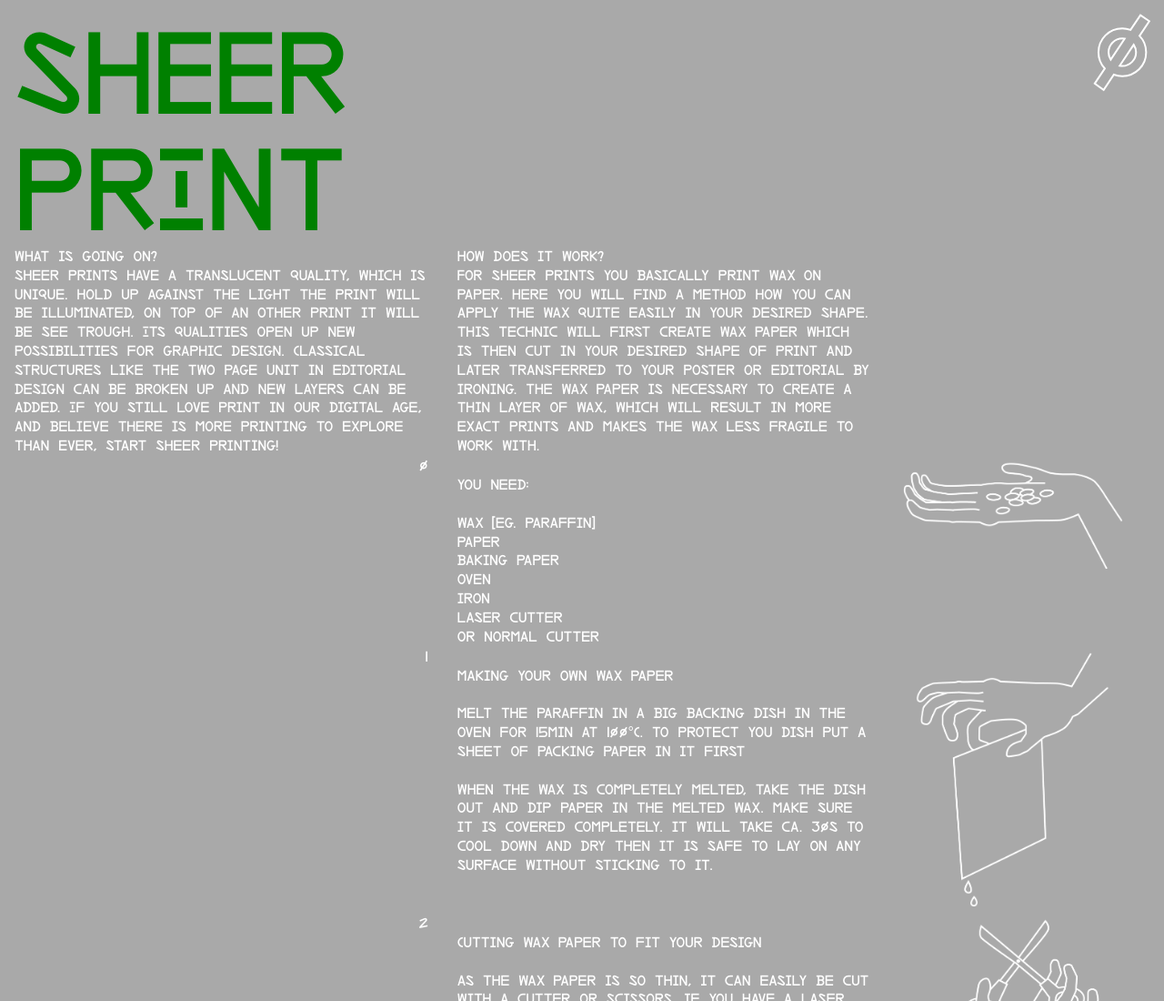
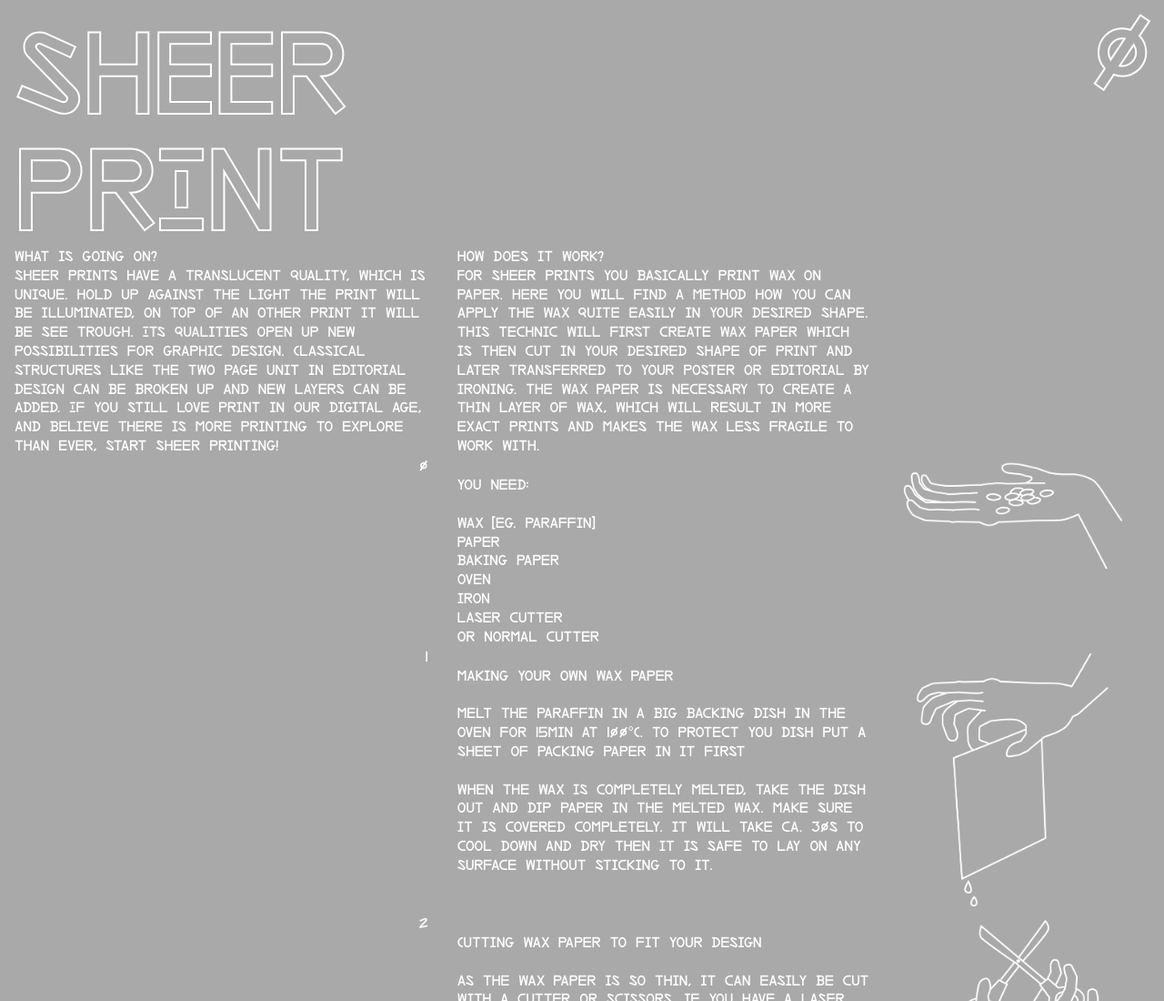
Before and after one commit to helenaappenzeller/sheerprint, a plain HTML site: page enter.html in a window 1280 px wide. Shown: the top 1100 px of the page at 91% size. Drawn offline with Linux system fonts and the light colour scheme.

Commit message:
Update main.css

```diff
--- a/styles/main.css
+++ b/styles/main.css
@@ -13,7 +13,10 @@ body {
 
 .t{ font-family: 'lincoln', sans-serif;
     font-size: 8em;
-    color: green;
+    color: darkgray;
+    -webkit-text-stroke-width: 2px;
+    -webkit-text-stroke-color: white;
+    text-decoration-line: none;
 }
 h1 {
     font-family: 'lincoln', sans-serif;
```
